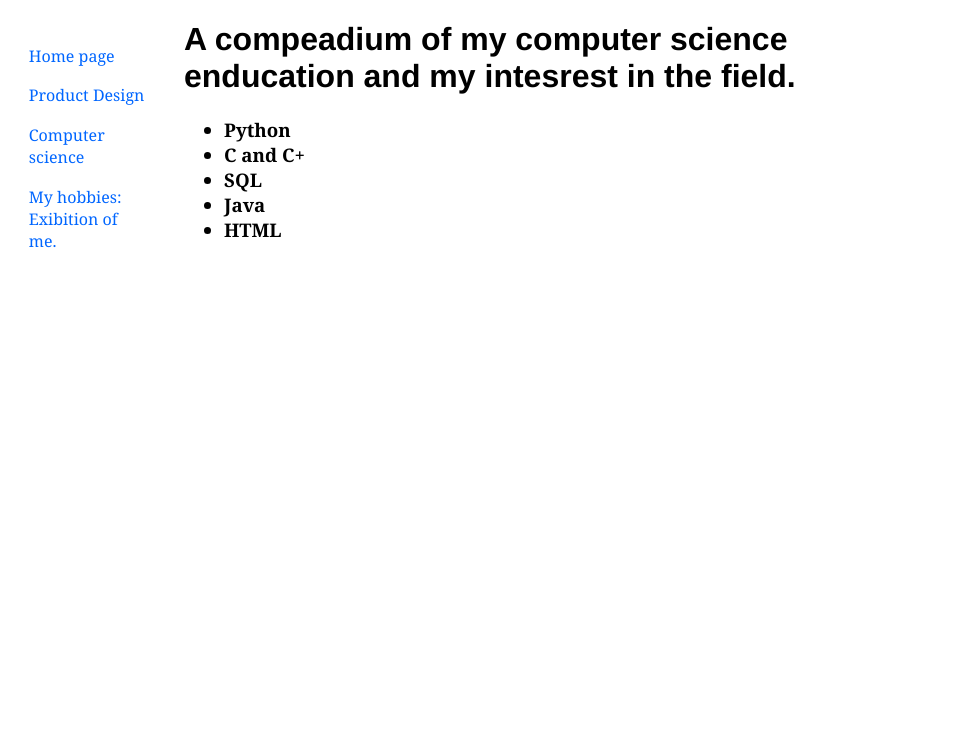
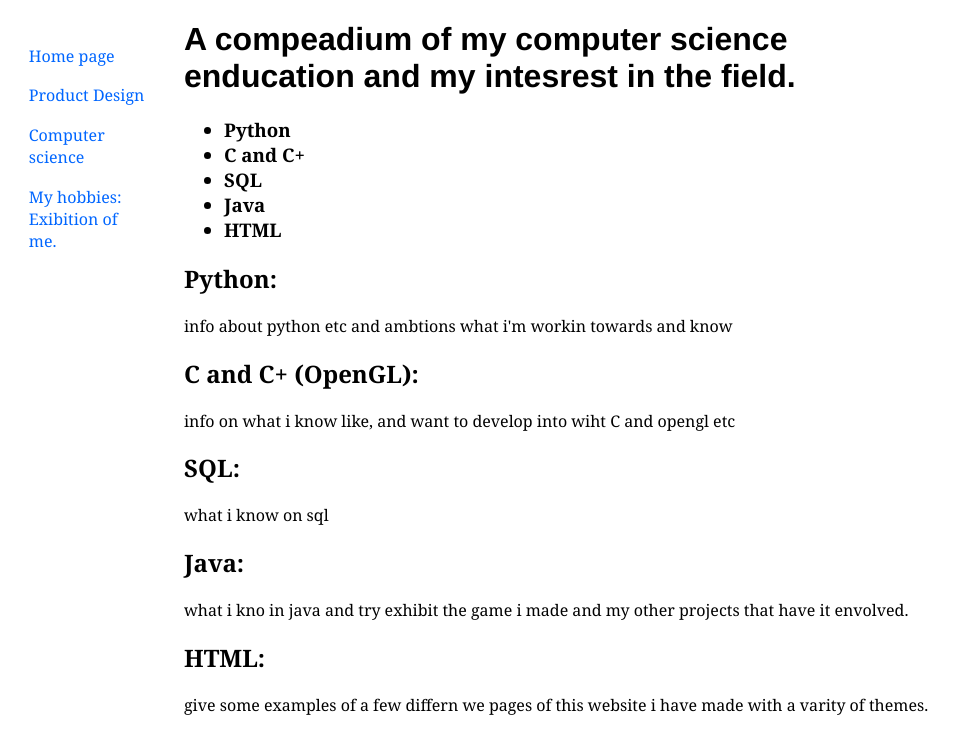
Before and after one commit to TheTriangleTrippa/Portfolio, a Jekyll site: the page built from CompSci.html, in a window 1280 px wide. Shown: the top 754 px of the page, without its empty margins (0-958 px from the left). Built offline with Jekyll 4.4.1, drawn with Linux system fonts in a browser that asks for light colours.

Commit message:
Update CompSci_pg.html

```diff
--- a/_includes/CompSci_pg.html
+++ b/_includes/CompSci_pg.html
@@ -26,6 +26,16 @@
        <li> <a>HTML</a>
         </ul>
    </h3>
+   <h2 class="heading1"> Python:</h2>
+   <p class="info"> info about python etc and ambtions what i'm workin towards and know
+   <h2 class="heading2"> C and C+ (OpenGL):</h2>
+   <p class="info"> info on what i know like, and want to develop into wiht C and opengl etc
+   <h2 class="heading3"> SQL:</h2>
+   <p class="info"> what i know on sql
+   <h2 class="heading4"> Java:</h2>
+   <p class="info"> what i kno in java and try exhibit the game i made and my other projects that have it envolved.
+   <h2 class="heading5"> HTML:</h2>
+   give some examples of a few differn we pages of this website i have made with a varity of themes.
 
  </body>
 </html>
```
